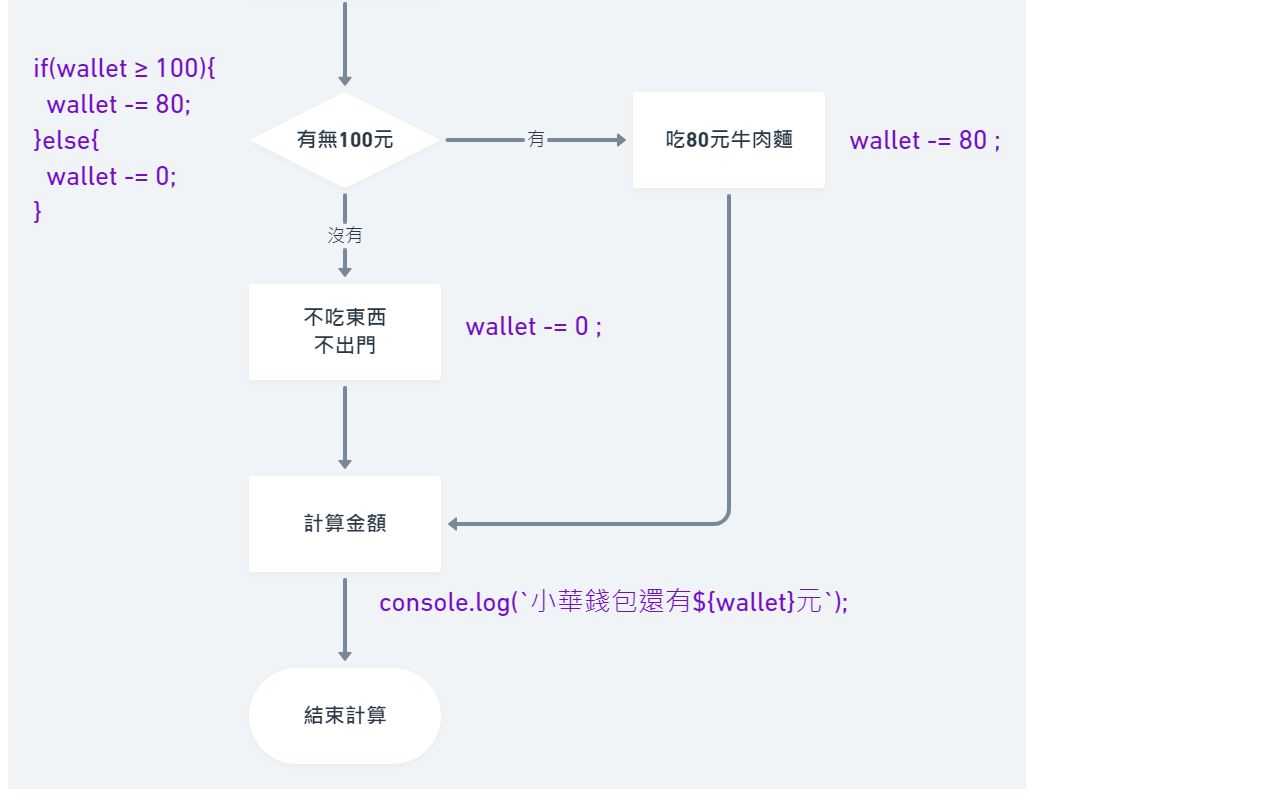
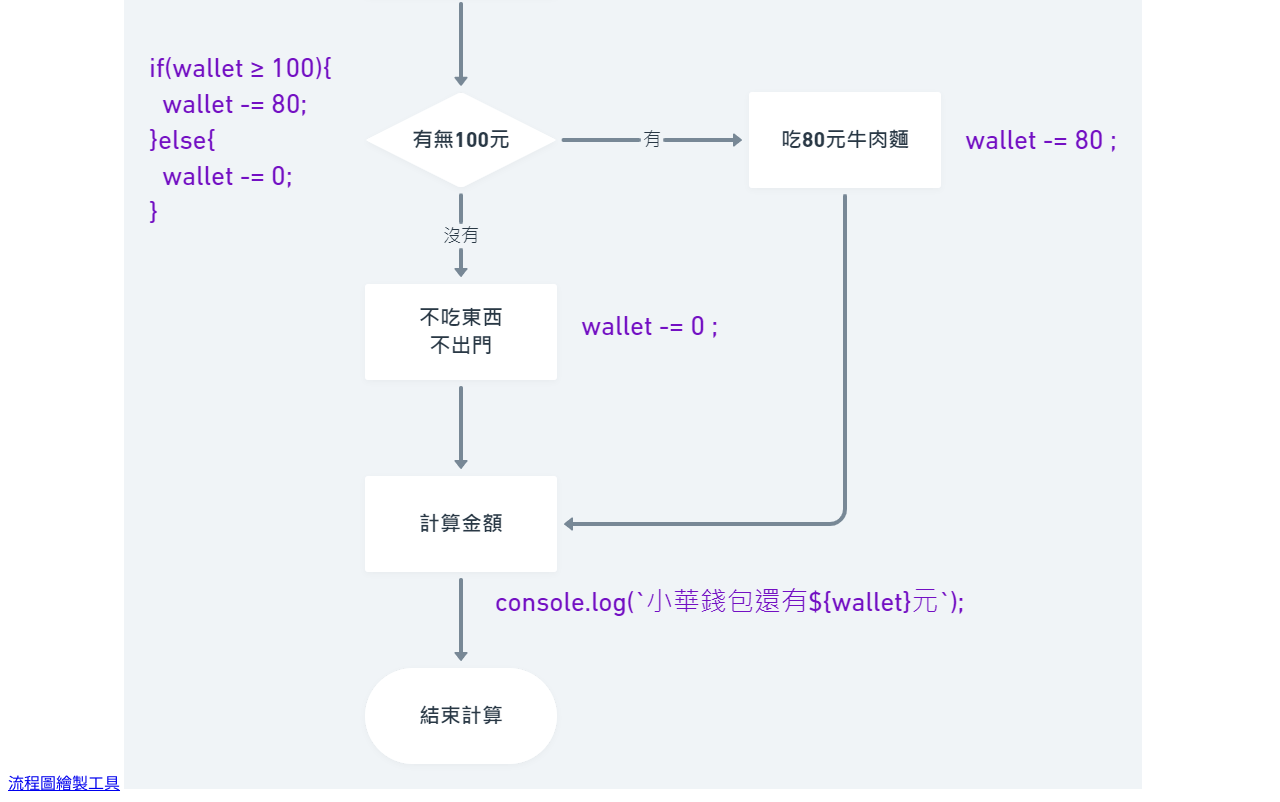
Before and after one commit to konlilo/JavaScriptDemo, a plain HTML site: page FlowChart流程圖繪製/flowChart.html in a window 1280 px wide. Shown: the part 613-1415 px from the top of the page. Drawn offline with Linux system fonts and the light colour scheme.

Commit message:
flowChart img update2

```diff
--- a/FlowChart流程圖繪製/flowChart.html
+++ b/FlowChart流程圖繪製/flowChart.html
@@ -7,6 +7,7 @@
     <title>Document</title>
   </head>
   <body>
+    <a href="https://whimsical.com/">流程圖繪製工具</a>
     <img src="./flowChart.png" alt="" />
   </body>
   <script>
```
